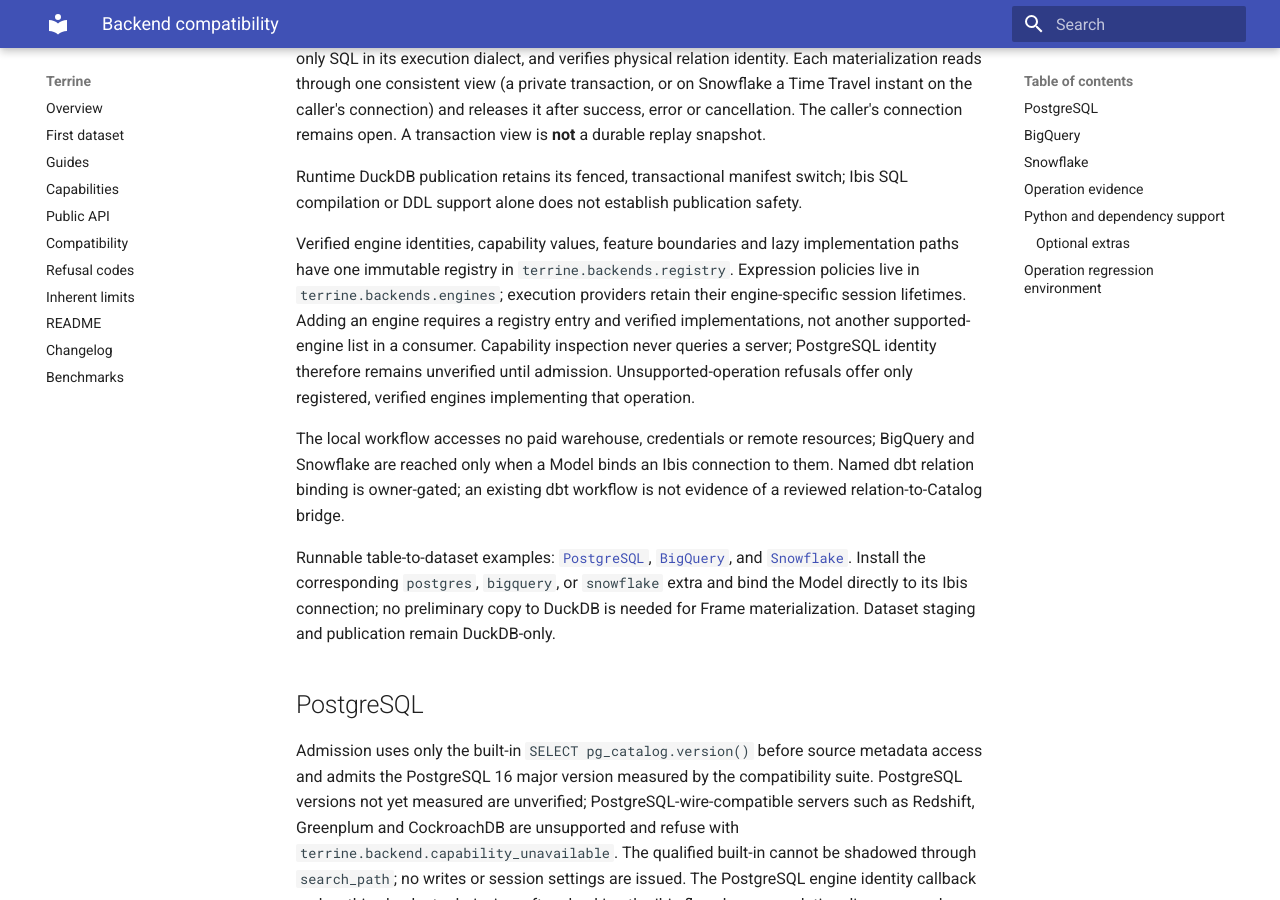
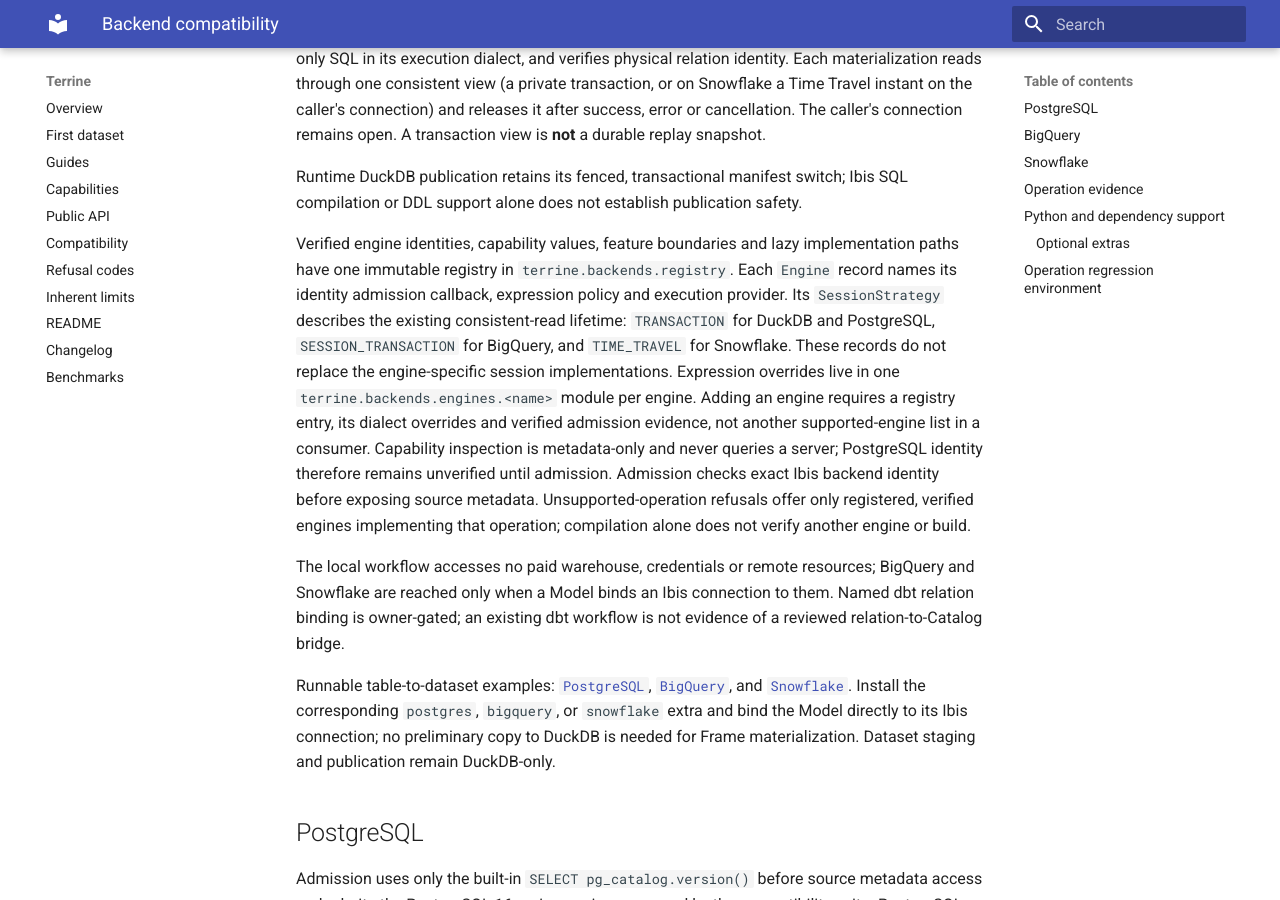
Before and after one commit to kylejcaron/terrine, an MkDocs documentation site: the page built from docs/guides/backend-compatibility.md, in a window 1280 px wide and 900 px high, scrolled down 406 px. Built offline with MkDocs 1.6.1 and Material for MkDocs 9.7.7, drawn with Linux system fonts in a browser that asks for light colours.

Commit message:
refactor: enforce centralized engine dispatch

```diff
--- a/docs/guides/backend-compatibility.md
+++ b/docs/guides/backend-compatibility.md
@@ -23,13 +23,19 @@
 
 Verified engine identities, capability values, feature boundaries and lazy
 implementation paths have one immutable registry in
-`terrine.backends.registry`. Expression policies live in
-`terrine.backends.engines`; execution providers retain their engine-specific
-session lifetimes. Adding an engine requires a registry entry and verified
-implementations, not another supported-engine list in a consumer.
-Capability inspection never queries a server; PostgreSQL identity therefore
-remains unverified until admission. Unsupported-operation refusals offer only
-registered, verified engines implementing that operation.
+`terrine.backends.registry`. Each `Engine` record names its identity admission
+callback, expression policy and execution provider. Its `SessionStrategy`
+describes the existing consistent-read lifetime: `TRANSACTION` for DuckDB and
+PostgreSQL, `SESSION_TRANSACTION` for BigQuery, and `TIME_TRAVEL` for Snowflake.
+These records do not replace the engine-specific session implementations.
+Expression overrides live in one `terrine.backends.engines.<name>` module per
+engine. Adding an engine requires a registry entry, its dialect overrides and
+verified admission evidence, not another supported-engine list in a consumer.
+Capability inspection is metadata-only and never queries a server; PostgreSQL
+identity therefore remains unverified until admission. Admission checks exact
+Ibis backend identity before exposing source metadata. Unsupported-operation
+refusals offer only registered, verified engines implementing that operation;
+compilation alone does not verify another engine or build.
 
 The local workflow accesses no paid warehouse, credentials or remote resources;
 BigQuery and Snowflake are reached only when a Model binds an Ibis connection to
```
Also changed, not shown: AGENTS.md (+11 -10 lines), CHANGELOG.md (+2 -1 lines), docs/reference/refusals.md (+3 -3 lines), 2 other files.
